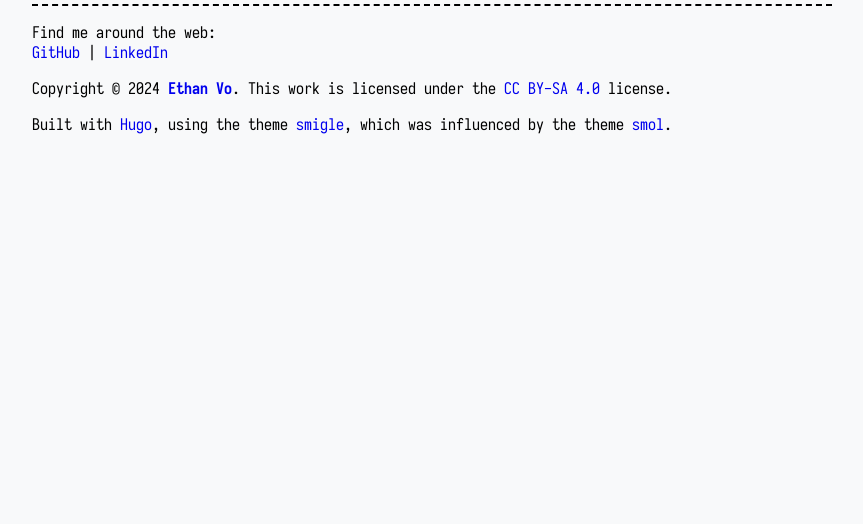
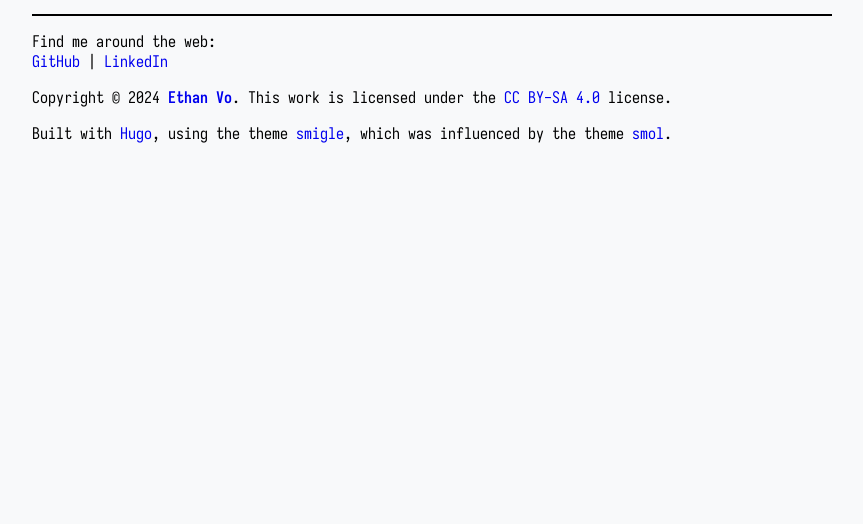
Before and after one commit to FlyingHii/flyinghii.github.io, a plain HTML site: page index.html in a window 1280 px wide. Shown: the part 276-800 px from the top of the page, without its empty margins (208-1071 px from the left). Drawn offline with Linux system fonts and the light colour scheme.

Commit message:
update css, font

```diff
--- a/css/font.css
+++ b/css/font.css
@@ -1,21 +1,51 @@
 @font-face {
-  font-family: 'Iosevka';
-  src: local('Iosevka'),
-    url('/fonts/iosevka-regular.woff2') format("woff2");
-  font-weight: normal;
-  font-style: normal;
+    font-family: 'Iosevka Custom Web';
+    font-display: swap;
+    font-weight: 400;
+    font-stretch: normal;
+    font-style: normal;
+    src: url('/WOFF2/IosevkaCustom-Regular.woff2') format('woff2'), url('TTF/IosevkaCustom-Regular.ttf') format('truetype');
 }
+
 @font-face {
-  font-family: 'Iosevka';
-  src: local('Iosevka'),
-    url('/fonts/iosevka-bold.woff2') format("woff2");
-  font-weight: bold;
-  font-style: bold;
+    font-family: 'Iosevka Custom Web';
+    font-display: swap;
+    font-weight: 400;
+    font-stretch: normal;
+    font-style: oblique;
+    src: url('/WOFF2/IosevkaCustom-Oblique.woff2') format('woff2'), url('TTF/IosevkaCustom-Oblique.ttf') format('truetype');
 }
+
 @font-face {
-  font-family: 'Iosevka';
-  src: local('Iosevka'),
-    url('/fonts/iosevka-oblique.woff2') format("woff2");
-  font-weight: italic;
-  font-style: italic;
+    font-family: 'Iosevka Custom Web Oblique';
+    font-display: swap;
+    font-weight: 400;
+    font-stretch: normal;
+    src: url('/WOFF2/IosevkaCustom-Oblique.woff2') format('woff2'), url('TTF/IosevkaCustom-Oblique.ttf') format('truetype');
 }
+
+@font-face {
+    font-family: 'Iosevka Custom Web';
+    font-display: swap;
+    font-weight: 700;
+    font-stretch: normal;
+    font-style: normal;
+    src: url('/WOFF2/IosevkaCustom-Bold.woff2') format('woff2'), url('TTF/IosevkaCustom-Bold.ttf') format('truetype');
+}
+
+@font-face {
+    font-family: 'Iosevka Custom Web';
+    font-display: swap;
+    font-weight: 700;
+    font-stretch: normal;
+    font-style: oblique;
+    src: url('/WOFF2/IosevkaCustom-BoldOblique.woff2') format('woff2'), url('TTF/IosevkaCustom-BoldOblique.ttf') format('truetype');
+}
+
+@font-face {
+    font-family: 'Iosevka Custom Web Oblique';
+    font-display: swap;
+    font-weight: 700;
+    font-stretch: normal;
+    src: url('/WOFF2/IosevkaCustom-BoldOblique.woff2') format('woff2'), url('TTF/IosevkaCustom-BoldOblique.ttf') format('truetype');
+}
--- a/css/main.css
+++ b/css/main.css
@@ -6,10 +6,5 @@ img.inline {
 
 hr.divider {
     border: none;
-    border-top: 0.13em dashed;
+    border-top: 2px solid black;
 }
-
-a.active {
-    font-weight: bold;
-    text-decoration: overline;
-}
--- a/css/mix.css
+++ b/css/mix.css
@@ -1,23 +1,53 @@
 @font-face {
-  font-family: 'Iosevka';
-  src: local('Iosevka'),
-    url('/fonts/iosevka-regular.woff2') format("woff2");
-  font-weight: normal;
-  font-style: normal;
+    font-family: 'Iosevka Custom Web';
+    font-display: swap;
+    font-weight: 400;
+    font-stretch: normal;
+    font-style: normal;
+    src: url('/WOFF2/IosevkaCustom-Regular.woff2') format('woff2'), url('TTF/IosevkaCustom-Regular.ttf') format('truetype');
 }
+
 @font-face {
-  font-family: 'Iosevka';
-  src: local('Iosevka'),
-    url('/fonts/iosevka-bold.woff2') format("woff2");
-  font-weight: bold;
-  font-style: bold;
+    font-family: 'Iosevka Custom Web';
+    font-display: swap;
+    font-weight: 400;
+    font-stretch: normal;
+    font-style: oblique;
+    src: url('/WOFF2/IosevkaCustom-Oblique.woff2') format('woff2'), url('TTF/IosevkaCustom-Oblique.ttf') format('truetype');
 }
+
 @font-face {
-  font-family: 'Iosevka';
-  src: local('Iosevka'),
-    url('/fonts/iosevka-oblique.woff2') format("woff2");
-  font-weight: italic;
-  font-style: italic;
+    font-family: 'Iosevka Custom Web Oblique';
+    font-display: swap;
+    font-weight: 400;
+    font-stretch: normal;
+    src: url('/WOFF2/IosevkaCustom-Oblique.woff2') format('woff2'), url('TTF/IosevkaCustom-Oblique.ttf') format('truetype');
+}
+
+@font-face {
+    font-family: 'Iosevka Custom Web';
+    font-display: swap;
+    font-weight: 700;
+    font-stretch: normal;
+    font-style: normal;
+    src: url('/WOFF2/IosevkaCustom-Bold.woff2') format('woff2'), url('TTF/IosevkaCustom-Bold.ttf') format('truetype');
+}
+
+@font-face {
+    font-family: 'Iosevka Custom Web';
+    font-display: swap;
+    font-weight: 700;
+    font-stretch: normal;
+    font-style: oblique;
+    src: url('/WOFF2/IosevkaCustom-BoldOblique.woff2') format('woff2'), url('TTF/IosevkaCustom-BoldOblique.ttf') format('truetype');
+}
+
+@font-face {
+    font-family: 'Iosevka Custom Web Oblique';
+    font-display: swap;
+    font-weight: 700;
+    font-stretch: normal;
+    src: url('/WOFF2/IosevkaCustom-BoldOblique.woff2') format('woff2'), url('TTF/IosevkaCustom-BoldOblique.ttf') format('truetype');
 }
 img.inline {
     display: inline-flex;
@@ -27,14 +57,8 @@ img.inline {
 
 hr.divider {
     border: none;
-    border-top: 0.13em dashed;
+    border-top: 2px solid black;
 }
-
-a.active {
-    font-weight: bold;
-    text-decoration: overline;
-}
-
 html {
   overflow-y: scroll
 }
@@ -115,7 +139,6 @@ figure {
   margin: auto;
 }
 #root {
-  font-family: Iosevka, monospace;
   max-width: 750px;
   margin: 0 auto;
   padding: 10px;
--- a/index.html
+++ b/index.html
@@ -1,9 +1,5 @@
-<!doctype html><html lang=en><head><meta name=google-site-verification content="WoufujG-AM1c7s9KdE5XsAU1HMQi_I6DRltG_bZ204M"><meta name=generator content="Hugo 0.127.0"><meta charset=UTF-8><meta name=HandheldFriendly content="True"><meta name=viewport content="width=device-width,initial-scale=1"><meta http-equiv=X-UA-Compatible content="IE=edge"><meta property="og:image" content="https://flyinghii.github.io/images/hinh-the2.jpg"><meta property="og:url" content="https://flyinghii.github.io/"><meta property="og:site_name" content="Ethan Vo"><meta property="og:title" content="Ethan Vo"><meta property="og:description" content><meta property="og:locale" content="en_SG"><meta property="og:type" content="website"><meta name=twitter:card content="summary"><meta name=twitter:title content="Ethan Vo"><meta name=twitter:description content><style type=text/css>#root{font-family:Iosevka,monospace}</style><meta name=author content="Ethan Vo"><meta name=description content><title>| Ethan Vo</title>
-<link rel=preload href=/css/mix.min.css as=style onload='this.onload=null,this.rel="stylesheet"'><link rel=apple-touch-icon sizes=180x180 href=/icons/developer.png><link rel=icon type=image/png sizes=32x32 href=/icons/developer.png><link rel=manifest href=/site.webmanifest><link rel=mask-icon href=/icons/developer.png color=#5bbad5><meta name=msapplication-TileColor content="#da532c"><meta name=theme-color content="#ffffff"><script src=/js/main.js defer></script></head><body><div id=root style="margin:0 auto;padding:0 2rem;max-width:50rem"><header><div id=brand><a class=icon-link href=https://flyinghii.github.io/><img alt=logo class=icon src=/images/hinh-the2.jpg></a><div class=text><a href=https://flyinghii.github.io/><h1>Ethan Vo</h1></a><h3>SWE</h3></div></div><nav><a class=nav-link href=/>About</a>
-|
-<a class=nav-link href=/portfolio>Portfolio</a>
-|
-<a class=nav-link href=/projects>Projects</a></nav><hr class=divider></header><div id=content><main><h1></h1><h2 id=professional-projects>Hey, I'm Ethan!<img alt=logo class=inline src=/icons/developer.png></h2><p>Welcome to my digital playground! I'm a fullstack developer who loves turning code into functional wonders. Let's
+<!doctype html><html lang=en><head><meta name=google-site-verification content="WoufujG-AM1c7s9KdE5XsAU1HMQi_I6DRltG_bZ204M"><meta name=generator content="Hugo 0.127.0"><meta charset=UTF-8><meta name=HandheldFriendly content="True"><meta name=viewport content="width=device-width,initial-scale=1"><meta http-equiv=X-UA-Compatible content="IE=edge"><meta property="og:image" content="https://flyinghii.github.io/images/hinh-the2.jpg"><meta property="og:url" content="https://flyinghii.github.io/"><meta property="og:site_name" content="Ethan Vo"><meta property="og:title" content="Ethan Vo"><meta property="og:description" content><meta property="og:locale" content="en_SG"><meta property="og:type" content="website"><meta name=twitter:card content="summary"><meta name=twitter:title content="Ethan Vo"><meta name=twitter:description content><style type=text/css>#root{font-family:iosevka custom web,monospace}img.inline{display:inline-flex;height:1em;vertical-align:-.1em}#brand .icon{width:75px}</style><meta name=author content="Ethan Vo"><meta name=description content><title>| Ethan Vo</title>
+<link rel=preload href=/css/mix.min.css as=style onload='this.onload=null,this.rel="stylesheet"'><link rel=apple-touch-icon sizes=180x180 href=/icons/developer.png><link rel=icon type=image/png sizes=32x32 href=/icons/developer.png><link rel=manifest href=/site.webmanifest><link rel=mask-icon href=/icons/developer.png color=#5bbad5><meta name=msapplication-TileColor content="#da532c"><meta name=theme-color content="#ffffff"></head><body><div id=root style="margin:0 auto;padding:0 2rem;max-width:50rem"><header><div id=brand><a class=icon-link href=https://flyinghii.github.io/><img alt=logo class=icon src=/images/hinh-the2.jpg></a><div class=text><a href=https://flyinghii.github.io/><h1>Ethan Vo</h1></a><h3>SWE</h3></div></div><nav style=display:flex;flex-wrap:wrap;gap:.5rem;align-items:end><div style="border-top:2px solid #000;white-space:nowrap;padding-top:.5rem"><a style=font-weight:700 href=/>About</a></div><span>│</span><div style=white-space:nowrap><a href=/portfolio/>Portfolio</a></div><span>│</span><div style=white-space:nowrap><a href=/projects/>Projects</a></div><span>│</span><div style=white-space:nowrap><a href=/reading-list/>Reading list</a></div></nav><hr class=divider></header><div id=content><main><h1></h1><h2 id=professional-projects>Hey, I'm Ethan!<img alt=logo class=inline src=/icons/developer.png></h2><p>Welcome to my digital playground! I'm a fullstack developer who loves turning code into functional wonders. Let's
 build something awesome together!<img alt=logo class=inline style=height:1.5em;vertical-align:-.4em src=/icons/laptop.png></p></main></div><footer><hr class=divider><p id=social>Find me around the web:<br><a href=https://github.com/FlyingHii/>GitHub</a>
 |
 <a href=https://www.linkedin.com/in/ethan-vo-02211112b/>LinkedIn</a></p><p class=copyright>Copyright © 2024
--- /dev/null
+++ b/portfolio/index.xml
@@ -0,0 +1 @@
+<?xml version="1.0" encoding="utf-8" standalone="yes"?><rss version="2.0" xmlns:atom="http://www.w3.org/2005/Atom"><channel><title>Ethan Vo</title><link>https://flyinghii.github.io/portfolio/</link><description>Recent content on Ethan Vo</description><generator>Hugo</generator><language>en-us</language><atom:link href="https://flyinghii.github.io/portfolio/index.xml" rel="self" type="application/rss+xml"/></channel></rss>
--- /dev/null
+++ b/projects/index.xml
@@ -0,0 +1 @@
+<?xml version="1.0" encoding="utf-8" standalone="yes"?><rss version="2.0" xmlns:atom="http://www.w3.org/2005/Atom"><channel><title>Ethan Vo</title><link>https://flyinghii.github.io/projects/</link><description>Recent content on Ethan Vo</description><generator>Hugo</generator><language>en-us</language><atom:link href="https://flyinghii.github.io/projects/index.xml" rel="self" type="application/rss+xml"/></channel></rss>
--- /dev/null
+++ b/reading-list/index.xml
@@ -0,0 +1 @@
+<?xml version="1.0" encoding="utf-8" standalone="yes"?><rss version="2.0" xmlns:atom="http://www.w3.org/2005/Atom"><channel><title>Ethan Vo</title><link>https://flyinghii.github.io/reading-list/</link><description>Recent content on Ethan Vo</description><generator>Hugo</generator><language>en-us</language><atom:link href="https://flyinghii.github.io/reading-list/index.xml" rel="self" type="application/rss+xml"/></channel></rss>
--- a/sitemap.xml
+++ b/sitemap.xml
@@ -1 +1 @@
-<?xml version="1.0" encoding="utf-8" standalone="yes"?><urlset xmlns="http://www.sitemaps.org/schemas/sitemap/0.9" xmlns:xhtml="http://www.w3.org/1999/xhtml"><url><loc>https://flyinghii.github.io/</loc></url><url><loc>https://flyinghii.github.io/categories/</loc></url><url><loc>https://flyinghii.github.io/tags/</loc></url></urlset>
+<?xml version="1.0" encoding="utf-8" standalone="yes"?><urlset xmlns="http://www.sitemaps.org/schemas/sitemap/0.9" xmlns:xhtml="http://www.w3.org/1999/xhtml"><url><loc>https://flyinghii.github.io/</loc></url><url><loc>https://flyinghii.github.io/portfolio/</loc></url><url><loc>https://flyinghii.github.io/projects/</loc></url><url><loc>https://flyinghii.github.io/reading-list/</loc></url></urlset>
```
Also changed, not shown: 404.html (+2 -6 lines), portfolio/index.html (+2 -6 lines), projects/index.html (+2 -6 lines), reading-list/index.html (added, +12 -0 lines), WOFF2/IosevkaCustom-Bold.woff2 (added), WOFF2/IosevkaCustom-BoldOblique.woff2 (added), WOFF2/IosevkaCustom-Oblique.woff2 (added), WOFF2/IosevkaCustom-Regular.woff2 (added), css/mix.min.css.
